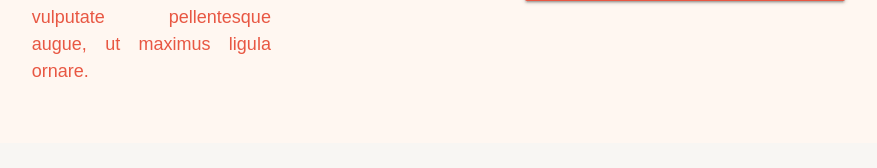
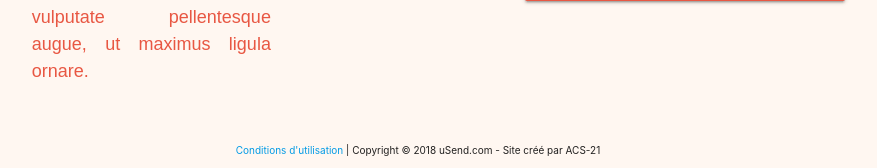
Before and after one commit to Scalou21/uSend, a PHP site: the page made by app/view/Index/display.html.twig in a window 1280 px wide. Shown: the part 739-907 px from the top of the page, without its empty margins (222-1099 px from the left). Before the commit the page ends 816 px from the top, so only its background shows below. Run offline with PHP 8.4, Linux system fonts and the light colour scheme; the template is opened without the code that fills it, so the values that code supplies are empty; some libraries are stand-ins or nearby versions.

Commit message:
Footer OK

```diff
--- a/app/view/Layout/footer.html.twig
+++ b/app/view/Layout/footer.html.twig
@@ -1,5 +1,7 @@
 <footer>
-
+    <div class="center-align">
+        <p><a href="#" target="_blank">Conditions d'utilisation</a> | Copyright ©  2018 uSend.com - Site créé par ACS-21</p>
+    </div>
 </footer>
 
 <!--JavaScript at end of body for optimized loading-->
```
Also changed, not shown: uploads/1530275991bg_header.png (deleted), uploads/1530276490logo_violet.png (deleted).
